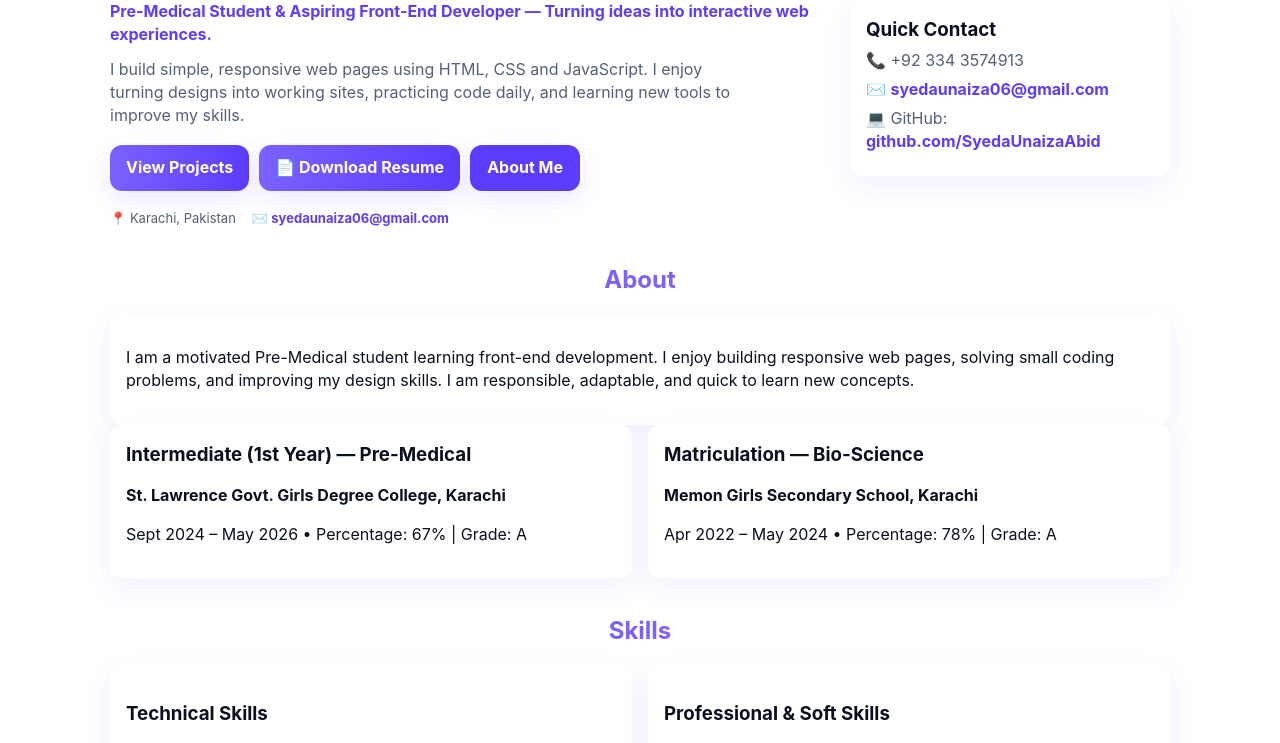
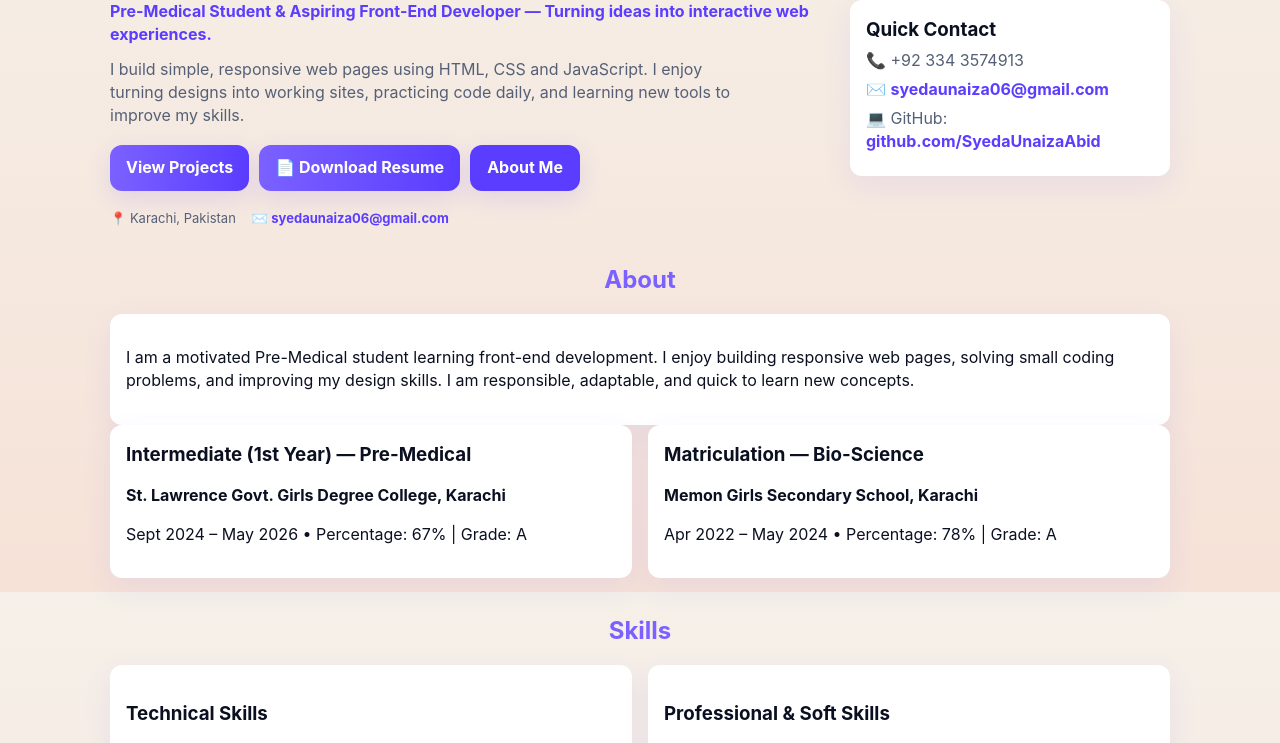
Before and after one commit to SyedaUnaizaAbid/Portfolio, a plain HTML site: page index.html in a window 1280 px wide. Shown: the part 208-951 px from the top of the page. Drawn offline with Linux system fonts and the light colour scheme.

Commit message:
Portfolio
Updated theme colors and styles in portfolio.css.

```diff
--- a/portfolio.css
+++ b/portfolio.css
@@ -24,7 +24,7 @@ body {
 body {
     margin: 0;
     font-family: Inter, system-ui, -apple-system, "Segoe UI", Roboto, "Helvetica Neue", Arial;
-    background: linear-gradient(180deg, var(--mint-1), var(--mint-2));
+    background: linear-gradient(180deg, var(--orange-1), var(--orange-2));
     color: #0b1020;
     -webkit-font-smoothing: antialiased;
     -moz-osx-font-smoothing: grayscale;
@@ -323,5 +323,4 @@ a.inline-link {
 .center {
     display: flex;
     justify-content: center
-
 }
```
